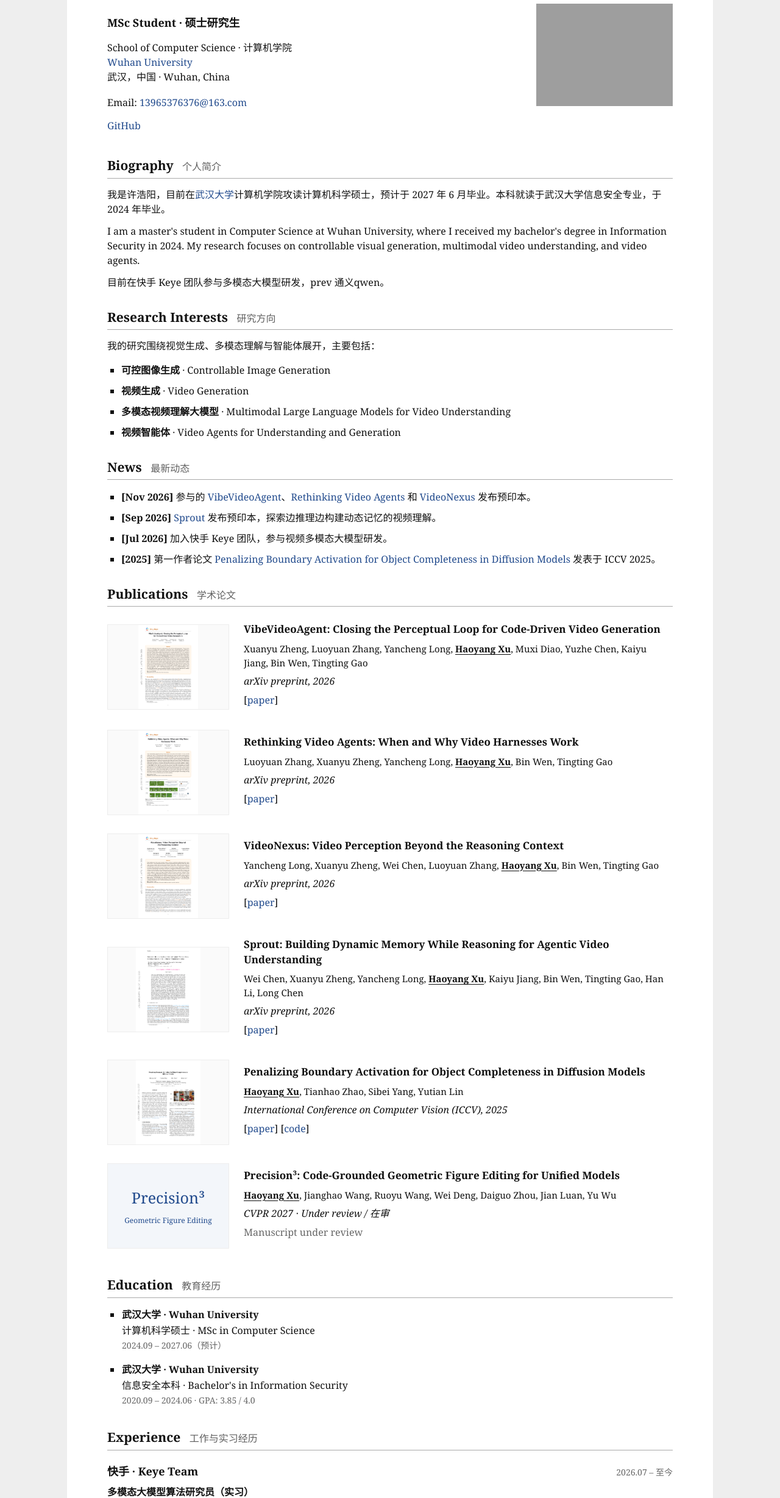
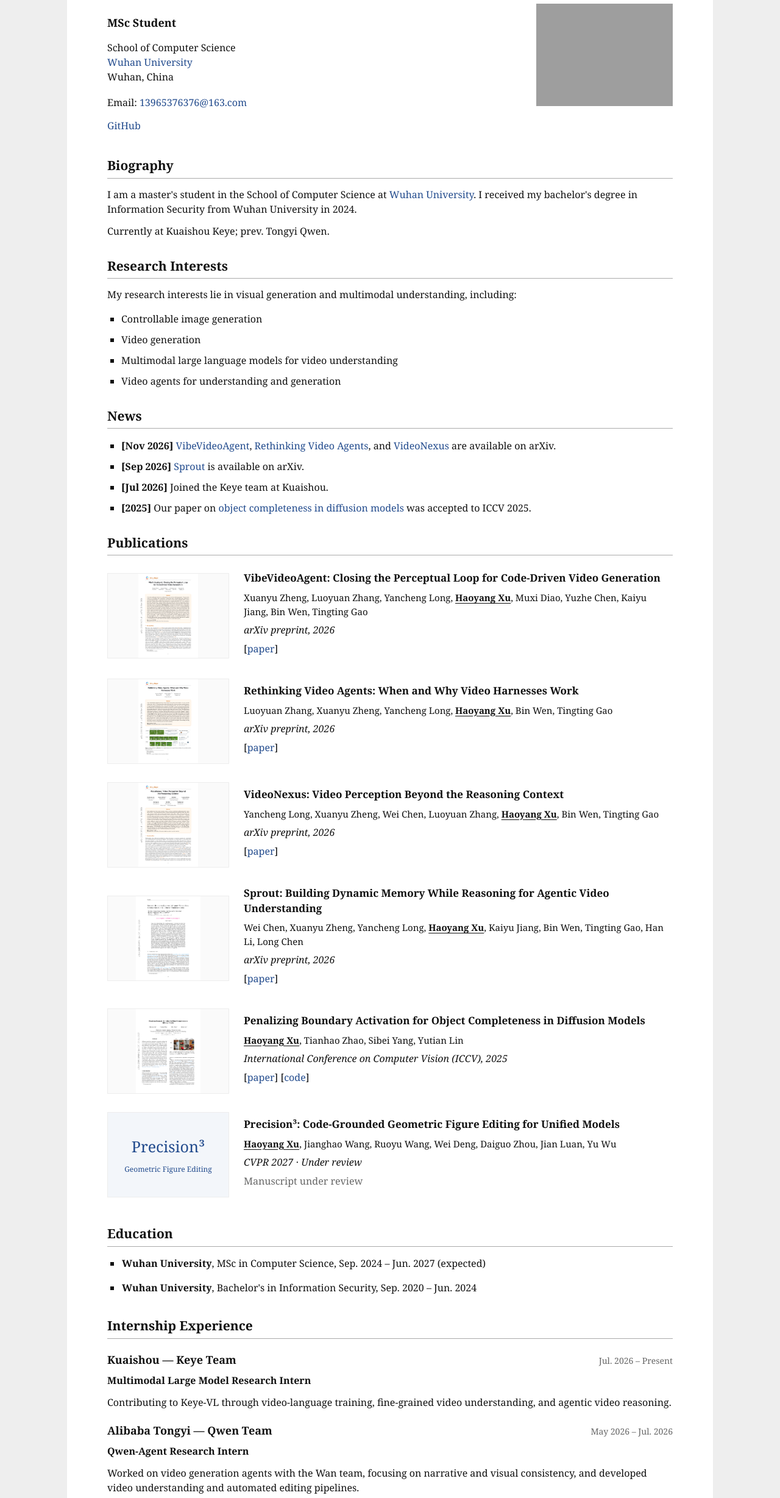
Before and after one commit to HaoyXu7/HaoyXu7.github.io, a plain HTML site: page index.html in a window 1280 px wide. Shown: the part 104-2561 px from the top of the page at 61% size. Drawn offline with Linux system fonts and the light colour scheme; grey boxes are pictures that could not be loaded.

Commit message:
Simplify homepage in English and summarize internships

```diff
--- a/index.html
+++ b/index.html
@@ -1,10 +1,10 @@
 <!doctype html>
-<html lang="zh-CN">
+<html lang="en">
 <head>
 <meta charset="utf-8">
 <meta name="viewport" content="width=device-width, initial-scale=1">
-<title>Haoyang Xu 许浩阳 — 个人主页</title>
-<meta name="description" content="许浩阳（Haoyang Xu）的个人主页，本科与硕士就读于武汉大学。">
+<title>Haoyang Xu 许浩阳 — Homepage</title>
+<meta name="description" content="Haoyang Xu, MSc student at Wuhan University. Research in visual generation, multimodal video understanding, and video agents.">
 <link rel="icon" href="favicon.svg" type="image/svg+xml">
 <link rel="stylesheet" href="style.css">
 </head>
@@ -13,40 +13,42 @@
 <header class="profile">
 <div class="profile-info">
 <h1>Haoyang Xu <span lang="zh-CN">许浩阳</span></h1>
-<h3>MSc Student · 硕士研究生</h3>
-<p>School of Computer Science · 计算机学院<br><a href="https://www.whu.edu.cn/" target="_blank" rel="noopener noreferrer">Wuhan University</a><br>武汉，中国 · Wuhan, China</p>
+<h3>MSc Student</h3>
+<p>School of Computer Science<br><a href="https://www.whu.edu.cn/" target="_blank" rel="noopener noreferrer">Wuhan University</a><br>Wuhan, China</p>
 <p class="contact">Email: <a href="mailto:13965376376@163.com">13965376376@163.com</a></p>
-<div class="profile-links" aria-label="个人链接"><a href="https://github.com/HaoyXu7" target="_blank" rel="noopener noreferrer">GitHub</a></div>
+<div class="profile-links" aria-label="Personal links"><a href="https://github.com/HaoyXu7" target="_blank" rel="noopener noreferrer">GitHub</a></div>
 </div>
-<img class="portrait portrait-photo" src="assets/portrait-garden.jpg" width="2730" height="4096" alt="许浩阳的个人照片">
+<img class="portrait portrait-photo" src="assets/portrait-garden.jpg" width="2730" height="4096" alt="Haoyang Xu">
 </header>
-<section aria-labelledby="biography"><h2 id="biography">Biography <span>个人简介</span></h2>
-<p>我是许浩阳，目前在<a href="https://www.whu.edu.cn/" target="_blank" rel="noopener noreferrer">武汉大学</a>计算机学院攻读计算机科学硕士，预计于 2027 年 6 月毕业。本科就读于武汉大学信息安全专业，于 2024 年毕业。</p>
-<p>I am a master's student in Computer Science at Wuhan University, where I received my bachelor's degree in Information Security in 2024. My research focuses on controllable visual generation, multimodal video understanding, and video agents.</p>
-<p>目前在快手 Keye 团队参与多模态大模型研发，prev 通义qwen。</p>
+<section aria-labelledby="biography"><h2 id="biography">Biography</h2>
+<p>I am a master's student in the School of Computer Science at <a href="https://www.whu.edu.cn/" target="_blank" rel="noopener noreferrer">Wuhan University</a>. I received my bachelor's degree in Information Security from Wuhan University in 2024.</p>
+<p>Currently at Kuaishou Keye; prev. Tongyi Qwen.</p>
 </section>
-<section aria-labelledby="research"><h2 id="research">Research Interests <span>研究方向</span></h2>
-<p>我的研究围绕视觉生成、多模态理解与智能体展开，主要包括：</p><ul class="interest-list"><li><strong>可控图像生成</strong> · Controllable Image Generation</li><li><strong>视频生成</strong> · Video Generation</li><li><strong>多模态视频理解大模型</strong> · Multimodal Large Language Models for Video Understanding</li><li><strong>视频智能体</strong> · Video Agents for Understanding and Generation</li></ul>
+<section aria-labelledby="research"><h2 id="research">Research Interests</h2>
+<p>My research interests lie in visual generation and multimodal understanding, including:</p>
+<ul class="interest-list"><li>Controllable image generation</li><li>Video generation</li><li>Multimodal large language models for video understanding</li><li>Video agents for understanding and generation</li></ul>
 </section>
-<section aria-labelledby="news"><h2 id="news">News <span>最新动态</span></h2>
-<ul class="news-list"><li><strong>[Nov 2026]</strong> 参与的 <a href="https://arxiv.org/abs/2611.34237">VibeVideoAgent</a>、<a href="https://arxiv.org/abs/2611.31883">Rethinking Video Agents</a> 和 <a href="https://arxiv.org/abs/2611.21392">VideoNexus</a> 发布预印本。</li><li><strong>[Sep 2026]</strong> <a href="https://arxiv.org/abs/2609.35497">Sprout</a> 发布预印本，探索边推理边构建动态记忆的视频理解。</li><li><strong>[Jul 2026]</strong> 加入快手 Keye 团队，参与视频多模态大模型研发。</li><li><strong>[2025]</strong> 第一作者论文 <a href="https://arxiv.org/abs/2509.16968">Penalizing Boundary Activation for Object Completeness in Diffusion Models</a> 发表于 ICCV 2025。</li></ul>
+<section aria-labelledby="news"><h2 id="news">News</h2>
+<ul class="news-list"><li><strong>[Nov 2026]</strong> <a href="https://arxiv.org/abs/2611.34237">VibeVideoAgent</a>, <a href="https://arxiv.org/abs/2611.31883">Rethinking Video Agents</a>, and <a href="https://arxiv.org/abs/2611.21392">VideoNexus</a> are available on arXiv.</li><li><strong>[Sep 2026]</strong> <a href="https://arxiv.org/abs/2609.35497">Sprout</a> is available on arXiv.</li><li><strong>[Jul 2026]</strong> Joined the Keye team at Kuaishou.</li><li><strong>[2025]</strong> Our paper on <a href="https://arxiv.org/abs/2509.16968">object completeness in diffusion models</a> was accepted to ICCV 2025.</li></ul>
 </section>
-<section aria-labelledby="publications"><h2 id="publications">Publications <span>学术论文</span></h2>
-<article class="paper"><a class="paper-thumb" href="https://arxiv.org/abs/2611.34237" aria-label="阅读 VibeVideoAgent: Closing the Perceptual Loop for Code-Driven Video Generation"><img src="assets/2611.34237.png" loading="lazy" alt="VibeVideoAgent: Closing the Perceptual Loop for Code-Driven Video Generation 论文首页"></a><div><h3>VibeVideoAgent: Closing the Perceptual Loop for Code-Driven Video Generation</h3><p class="authors">Xuanyu Zheng, Luoyuan Zhang, Yancheng Long, <strong class="self-author">Haoyang Xu</strong>, Muxi Diao, Yuzhe Chen, Kaiyu Jiang, Bin Wen, Tingting Gao</p><p class="venue">arXiv preprint, 2026</p><p class="paper-links">[<a href="https://arxiv.org/abs/2611.34237">paper</a>]</p></div></article>
-<article class="paper"><a class="paper-thumb" href="https://arxiv.org/abs/2611.31883" aria-label="阅读 Rethinking Video Agents: When and Why Video Harnesses Work"><img src="assets/2611.31883.png" loading="lazy" alt="Rethinking Video Agents: When and Why Video Harnesses Work 论文首页"></a><div><h3>Rethinking Video Agents: When and Why Video Harnesses Work</h3><p class="authors">Luoyuan Zhang, Xuanyu Zheng, Yancheng Long, <strong class="self-author">Haoyang Xu</strong>, Bin Wen, Tingting Gao</p><p class="venue">arXiv preprint, 2026</p><p class="paper-links">[<a href="https://arxiv.org/abs/2611.31883">paper</a>]</p></div></article>
-<article class="paper"><a class="paper-thumb" href="https://arxiv.org/abs/2611.21392" aria-label="阅读 VideoNexus: Video Perception Beyond the Reasoning Context"><img src="assets/2611.21392.png" loading="lazy" alt="VideoNexus: Video Perception Beyond the Reasoning Context 论文首页"></a><div><h3>VideoNexus: Video Perception Beyond the Reasoning Context</h3><p class="authors">Yancheng Long, Xuanyu Zheng, Wei Chen, Luoyuan Zhang, <strong class="self-author">Haoyang Xu</strong>, Bin Wen, Tingting Gao</p><p class="venue">arXiv preprint, 2026</p><p class="paper-links">[<a href="https://arxiv.org/abs/2611.21392">paper</a>]</p></div></article>
-<article class="paper"><a class="paper-thumb" href="https://arxiv.org/abs/2609.35497" aria-label="阅读 Sprout: Building Dynamic Memory While Reasoning for Agentic Video Understanding"><img src="assets/2609.35497.png" loading="lazy" alt="Sprout: Building Dynamic Memory While Reasoning for Agentic Video Understanding 论文首页"></a><div><h3>Sprout: Building Dynamic Memory While Reasoning for Agentic Video Understanding</h3><p class="authors">Wei Chen, Xuanyu Zheng, Yancheng Long, <strong class="self-author">Haoyang Xu</strong>, Kaiyu Jiang, Bin Wen, Tingting Gao, Han Li, Long Chen</p><p class="venue">arXiv preprint, 2026</p><p class="paper-links">[<a href="https://arxiv.org/abs/2609.35497">paper</a>]</p></div></article>
-<article class="paper"><a class="paper-thumb" href="https://arxiv.org/abs/2509.16968" aria-label="阅读 Penalizing Boundary Activation for Object Completeness in Diffusion Models"><img src="assets/2509.16968.png" loading="lazy" alt="Penalizing Boundary Activation for Object Completeness in Diffusion Models 论文首页"></a><div><h3>Penalizing Boundary Activation for Object Completeness in Diffusion Models</h3><p class="authors"><strong class="self-author">Haoyang Xu</strong>, Tianhao Zhao, Sibei Yang, Yutian Lin</p><p class="venue">International Conference on Computer Vision (ICCV), 2025</p><p class="paper-links">[<a href="https://arxiv.org/abs/2509.16968">paper</a>] [<a href="https://github.com/HaoyXu7/Object_Completeness">code</a>]</p></div></article>
-<article class="paper"><div class="paper-thumb manuscript" aria-hidden="true"><span>Precision³</span><small>Geometric Figure Editing</small></div><div><h3>Precision³: Code-Grounded Geometric Figure Editing for Unified Models</h3><p class="authors"><strong class="self-author">Haoyang Xu</strong>, Jianghao Wang, Ruoyu Wang, Wei Deng, Daiguo Zhou, Jian Luan, Yu Wu</p><p class="venue">CVPR 2027 · Under review / 在审</p><p class="paper-links muted">Manuscript under review</p></div></article>
+<section aria-labelledby="publications"><h2 id="publications">Publications</h2>
+<article class="paper"><a class="paper-thumb" href="https://arxiv.org/abs/2611.34237" aria-label="Read VibeVideoAgent: Closing the Perceptual Loop for Code-Driven Video Generation"><img src="assets/2611.34237.png" loading="lazy" alt="VibeVideoAgent: Closing the Perceptual Loop for Code-Driven Video Generation paper preview"></a><div><h3>VibeVideoAgent: Closing the Perceptual Loop for Code-Driven Video Generation</h3><p class="authors">Xuanyu Zheng, Luoyuan Zhang, Yancheng Long, <strong class="self-author">Haoyang Xu</strong>, Muxi Diao, Yuzhe Chen, Kaiyu Jiang, Bin Wen, Tingting Gao</p><p class="venue">arXiv preprint, 2026</p><p class="paper-links">[<a href="https://arxiv.org/abs/2611.34237">paper</a>]</p></div></article>
+<article class="paper"><a class="paper-thumb" href="https://arxiv.org/abs/2611.31883" aria-label="Read Rethinking Video Agents: When and Why Video Harnesses Work"><img src="assets/2611.31883.png" loading="lazy" alt="Rethinking Video Agents: When and Why Video Harnesses Work paper preview"></a><div><h3>Rethinking Video Agents: When and Why Video Harnesses Work</h3><p class="authors">Luoyuan Zhang, Xuanyu Zheng, Yancheng Long, <strong class="self-author">Haoyang Xu</strong>, Bin Wen, Tingting Gao</p><p class="venue">arXiv preprint, 2026</p><p class="paper-links">[<a href="https://arxiv.org/abs/2611.31883">paper</a>]</p></div></article>
+<article class="paper"><a class="paper-thumb" href="https://arxiv.org/abs/2611.21392" aria-label="Read VideoNexus: Video Perception Beyond the Reasoning Context"><img src="assets/2611.21392.png" loading="lazy" alt="VideoNexus: Video Perception Beyond the Reasoning Context paper preview"></a><div><h3>VideoNexus: Video Perception Beyond the Reasoning Context</h3><p class="authors">Yancheng Long, Xuanyu Zheng, Wei Chen, Luoyuan Zhang, <strong class="self-author">Haoyang Xu</strong>, Bin Wen, Tingting Gao</p><p class="venue">arXiv preprint, 2026</p><p class="paper-links">[<a href="https://arxiv.org/abs/2611.21392">paper</a>]</p></div></article>
+<article class="paper"><a class="paper-thumb" href="https://arxiv.org/abs/2609.35497" aria-label="Read Sprout: Building Dynamic Memory While Reasoning for Agentic Video Understanding"><img src="assets/2609.35497.png" loading="lazy" alt="Sprout: Building Dynamic Memory While Reasoning for Agentic Video Understanding paper preview"></a><div><h3>Sprout: Building Dynamic Memory While Reasoning for Agentic Video Understanding</h3><p class="authors">Wei Chen, Xuanyu Zheng, Yancheng Long, <strong class="self-author">Haoyang Xu</strong>, Kaiyu Jiang, Bin Wen, Tingting Gao, Han Li, Long Chen</p><p class="venue">arXiv preprint, 2026</p><p class="paper-links">[<a href="https://arxiv.org/abs/2609.35497">paper</a>]</p></div></article>
+<article class="paper"><a class="paper-thumb" href="https://arxiv.org/abs/2509.16968" aria-label="Read Penalizing Boundary Activation for Object Completeness in Diffusion Models"><img src="assets/2509.16968.png" loading="lazy" alt="Penalizing Boundary Activation for Object Completeness in Diffusion Models paper preview"></a><div><h3>Penalizing Boundary Activation for Object Completeness in Diffusion Models</h3><p class="authors"><strong class="self-author">Haoyang Xu</strong>, Tianhao Zhao, Sibei Yang, Yutian Lin</p><p class="venue">International Conference on Computer Vision (ICCV), 2025</p><p class="paper-links">[<a href="https://arxiv.org/abs/2509.16968">paper</a>] [<a href="https://github.com/HaoyXu7/Object_Completeness">code</a>]</p></div></article>
+<article class="paper"><div class="paper-thumb manuscript" aria-hidden="true"><span>Precision³</span><small>Geometric Figure Editing</small></div><div><h3>Precision³: Code-Grounded Geometric Figure Editing for Unified Models</h3><p class="authors"><strong class="self-author">Haoyang Xu</strong>, Jianghao Wang, Ruoyu Wang, Wei Deng, Daiguo Zhou, Jian Luan, Yu Wu</p><p class="venue">CVPR 2027 · Under review</p><p class="paper-links muted">Manuscript under review</p></div></article>
 </section>
-<section aria-labelledby="education"><h2 id="education">Education <span>教育经历</span></h2>
-<ul class="education"><li><strong>武汉大学 · Wuhan University</strong><br>计算机科学硕士 · MSc in Computer Science<span class="education-detail">2024.09 – 2027.06（预计）</span></li><li><strong>武汉大学 · Wuhan University</strong><br>信息安全本科 · Bachelor's in Information Security<span class="education-detail">2020.09 – 2024.06 · GPA: 3.85 / 4.0</span></li></ul>
+<section aria-labelledby="education"><h2 id="education">Education</h2>
+<ul class="education"><li><strong>Wuhan University</strong>, MSc in Computer Science, Sep. 2024 – Jun. 2027 (expected)</li><li><strong>Wuhan University</strong>, Bachelor's in Information Security, Sep. 2020 – Jun. 2024</li></ul>
 </section>
-<section aria-labelledby="experience"><h2 id="experience">Experience <span>工作与实习经历</span></h2>
-<article class="experience"><div class="experience-heading"><h3>快手 · Keye Team</h3><span>2026.07 – 至今</span></div><p><strong>多模态大模型算法研究员（实习）</strong></p><ul><li>参与 Keye-VL 视频多模态基模训练，构建高质量对齐数据，提升多模态感知与长视频空间定位理解能力。</li><li>探索生成式空间推理奖励与后训练强化学习，改进细粒度视频感知并降低感知幻觉。</li><li>构建结构化视频表征，增强机位、场景与音频的同步理解；搭建基于代码执行的可验证视频推理流程。</li></ul></article>
-<article class="experience"><div class="experience-heading"><h3>阿里巴巴 · 通义实验室</h3><span>2026.05 – 2026.07</span></div><p><strong>Qwen-Agent 组 · 算法实习生</strong></p><ul><li>与 Wan 团队合作研发叙事类漫剧生成 Agent，通过 RAG 补充故事设定，改进人物、视觉形象与场景一致性，支持约 30 分钟连贯叙事生成。</li><li>开展视频细粒度理解、片段检索与自动剪辑，构建智能剪辑 Benchmark。</li><li>参与 Qwen-GUI 基模 Grounding 优化，构建思维链与世界知识增强数据，提升界面理解与元素定位能力。</li></ul></article>
+<section aria-labelledby="experience"><h2 id="experience">Internship Experience</h2>
+<article class="experience"><div class="experience-heading"><h3>Kuaishou — Keye Team</h3><span>Jul. 2026 – Present</span></div><p><strong>Multimodal Large Model Research Intern</strong></p><p>Contributing to Keye-VL through video-language training, fine-grained video understanding, and agentic video reasoning.</p></article>
+<article class="experience"><div class="experience-heading"><h3>Alibaba Tongyi — Qwen Team</h3><span>May 2026 – Jul. 2026</span></div><p><strong>Qwen-Agent Research Intern</strong></p><p>Worked on video generation agents with the Wan team, focusing on narrative and visual consistency, and developed video understanding and automated editing pipelines.</p></article>
 </section>
-<section aria-labelledby="awards"><h2 id="awards">Honors &amp; Awards <span>奖项荣誉</span></h2><ul class="awards-list"><li><strong>2022</strong> · 湖北省大学生程序设计竞赛，金奖（第一名）</li><li><strong>2022</strong> · ICPC 亚洲区域赛（西安），铜牌</li><li><strong>2022</strong> · ICPC 亚洲区域赛（合肥），铜牌</li><li><strong>2022</strong> · CCPC 桂林站，铜牌</li></ul></section><footer>© Haoyang Xu 许浩阳 <span class="divider">|</span> Last updated: Nov 2026</footer>
+<section aria-labelledby="awards"><h2 id="awards">Honors &amp; Awards</h2>
+<ul class="awards-list"><li><strong>2022</strong> · Gold Medal (1st Place), Hubei Collegiate Programming Contest</li><li><strong>2022</strong> · Bronze Medals, ICPC Asia Xi'an and Hefei Regional Contests</li><li><strong>2022</strong> · Bronze Medal, CCPC Guilin</li></ul>
+</section><footer>© Haoyang Xu 许浩阳 <span class="divider">|</span> Last updated: Nov 2026</footer>
 </main>
 </body>
 </html>
```
